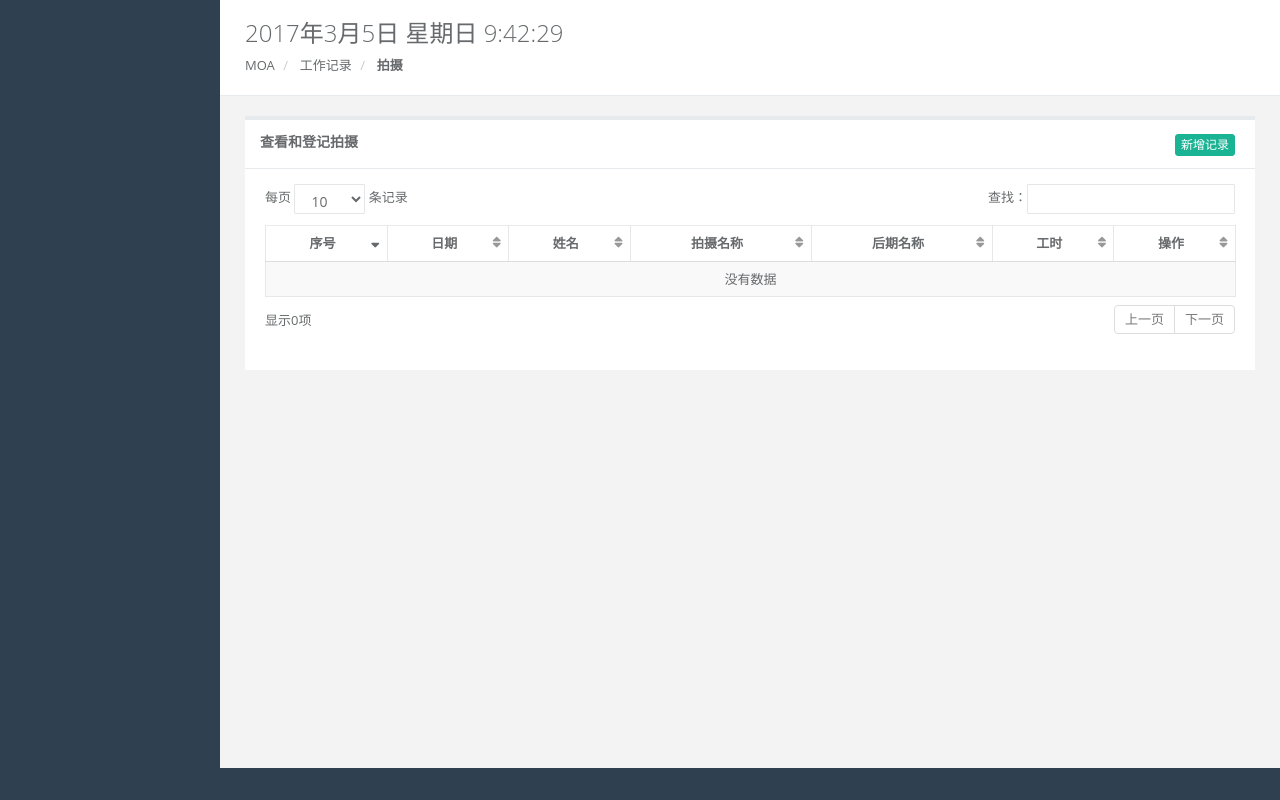
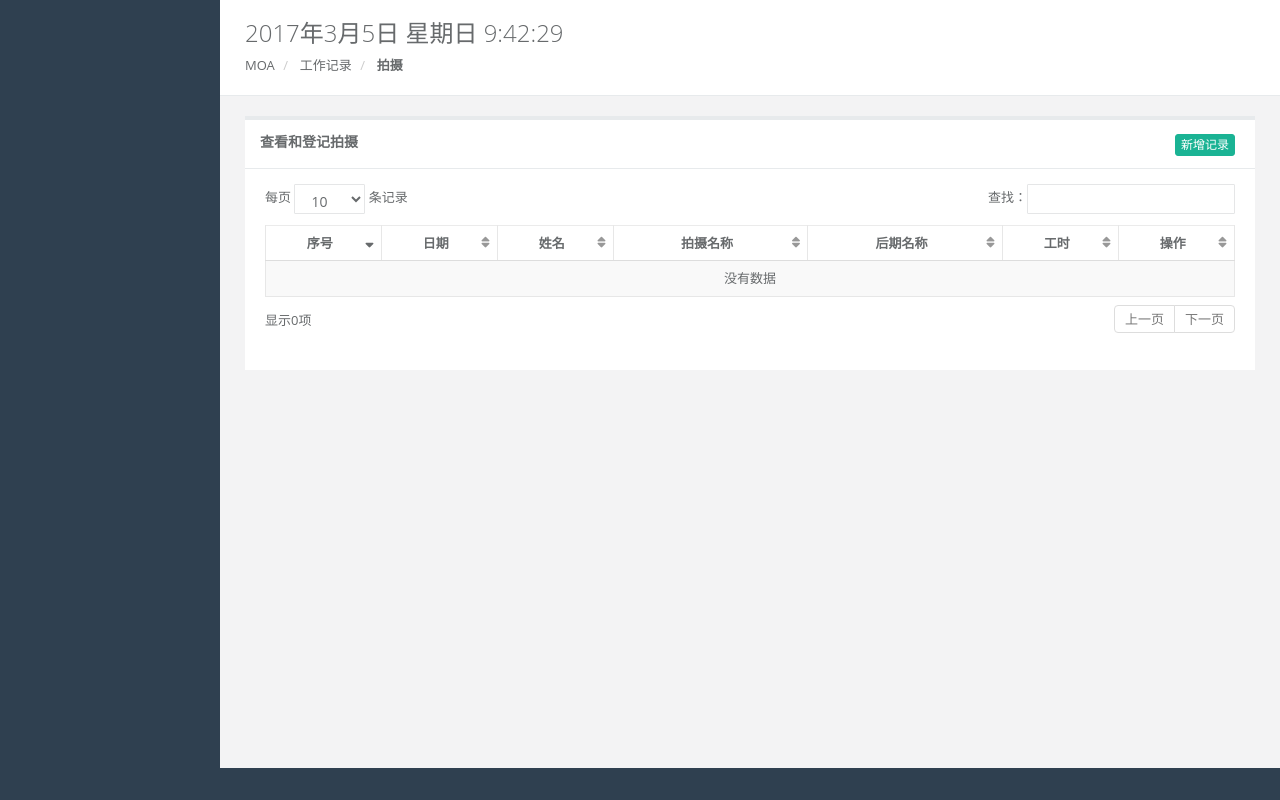
Before and after one commit to SYSU-MMS/OA, a PHP site: the page made by mmsoa/application/views/view_filming.php in a window 1280 px wide. Run offline with PHP 8.4, Linux system fonts and the light colour scheme; the template is opened without the code that fills it, so the values that code supplies are empty; some libraries are stand-ins or nearby versions.

Commit message:
修复“拍摄记录”数据显示问题
将“拍摄名称”、“后期名称”两列的长度固定为20%。

```diff
--- a/mmsoa/application/views/view_filming.php
+++ b/mmsoa/application/views/view_filming.php
@@ -204,7 +204,16 @@
     $(document).ready(function () {
 
         $('.users-dataTable').dataTable({
-            "aaSorting": [[0, "desc"]]
+            "aaSorting": [[0, "desc"]],
+            "columns": [
+                null,
+                null,
+                null,
+                {"width": "20%"},
+                {"width": "20%"},
+                null,
+                null
+            ]
         });
 
         /* Calendar */
```
